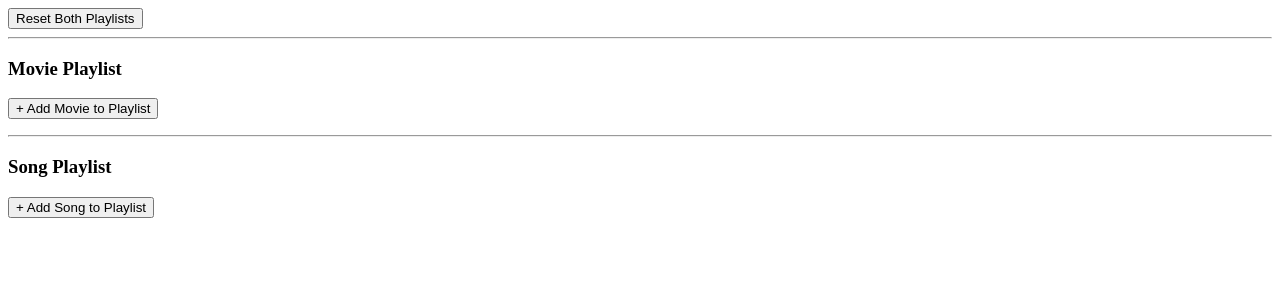
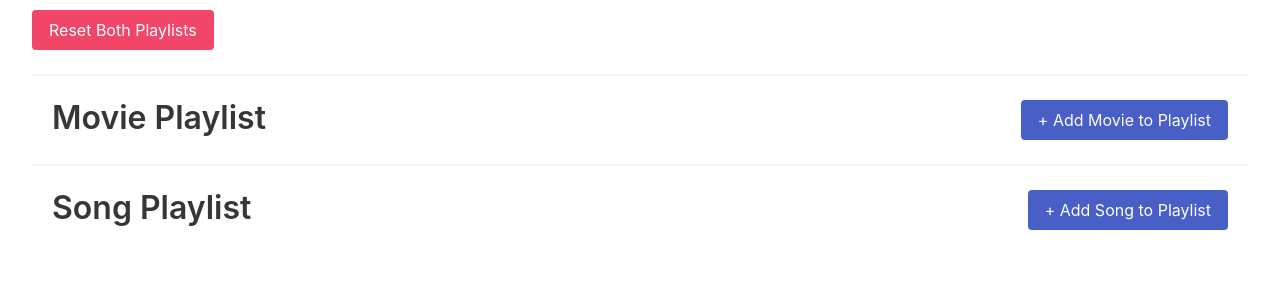
Before and after one commit to colson0x1/musemo, a React (Create React App) app: page / in a window 1280 px wide. Shown: the top 300 px of the page. Built offline with nearby package versions, Linux system fonts and the light colour scheme.

Commit message:
add styles

```diff
--- a/src/App.jsx
+++ b/src/App.jsx
@@ -1,3 +1,4 @@
+import './styles.css';
 import MoviePlaylist from './components/MoviePlaylist';
 import SongPlaylist from './components/SongPlaylist';
 
--- a/src/index.js
+++ b/src/index.js
@@ -1,3 +1,4 @@
+import 'bulma/css/bulma.css';
 import React from 'react';
 import ReactDOM from 'react-dom/client';
 
@@ -6,4 +7,4 @@
 const container = document.getElementById('root');
 const root = ReactDOM.createRoot(container);
 
-root.render(<App />)
+root.render(<App />);
--- /dev/null
+++ b/src/styles.css
@@ -0,0 +1,34 @@
+ul {
+  list-style-type: none !important;
+  margin: 0 !important;
+}
+
+.content ul li:first-of-type {
+  border-top: 1px solid #ddd;
+}
+
+.content ul li {
+  border-bottom: 1px solid #ddd;
+  padding: 4px;
+  margin: 0 !important;
+  display: flex;
+  flex-direction: row;
+  justify-content: space-between;
+  align-items: center;
+  text-transform: capitalize;
+}
+
+h3 {
+  margin: 0 !important;
+}
+
+.table-header {
+  display: flex;
+  justify-content: space-between;
+  flex-wrap: wrap;
+  margin: 20px;
+}
+
+.container > button {
+  margin-top: 10px;
+}
```
